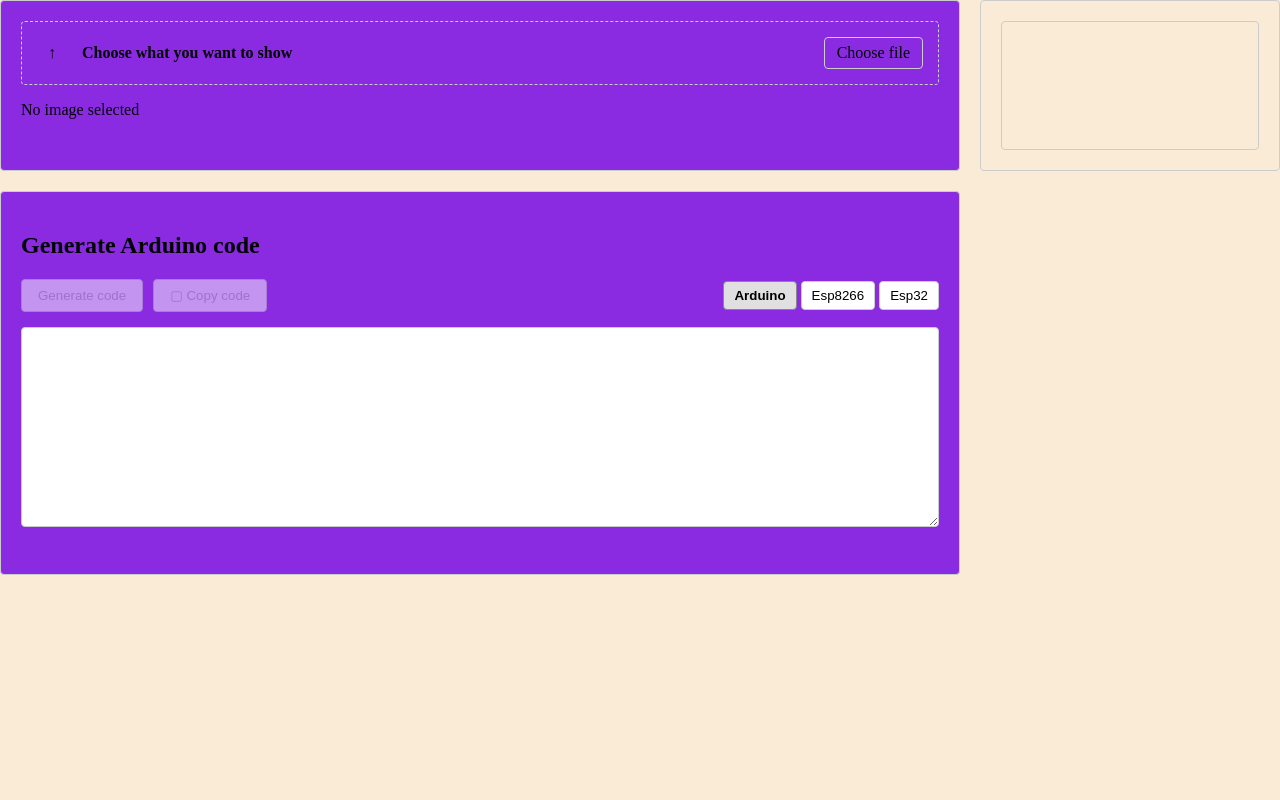
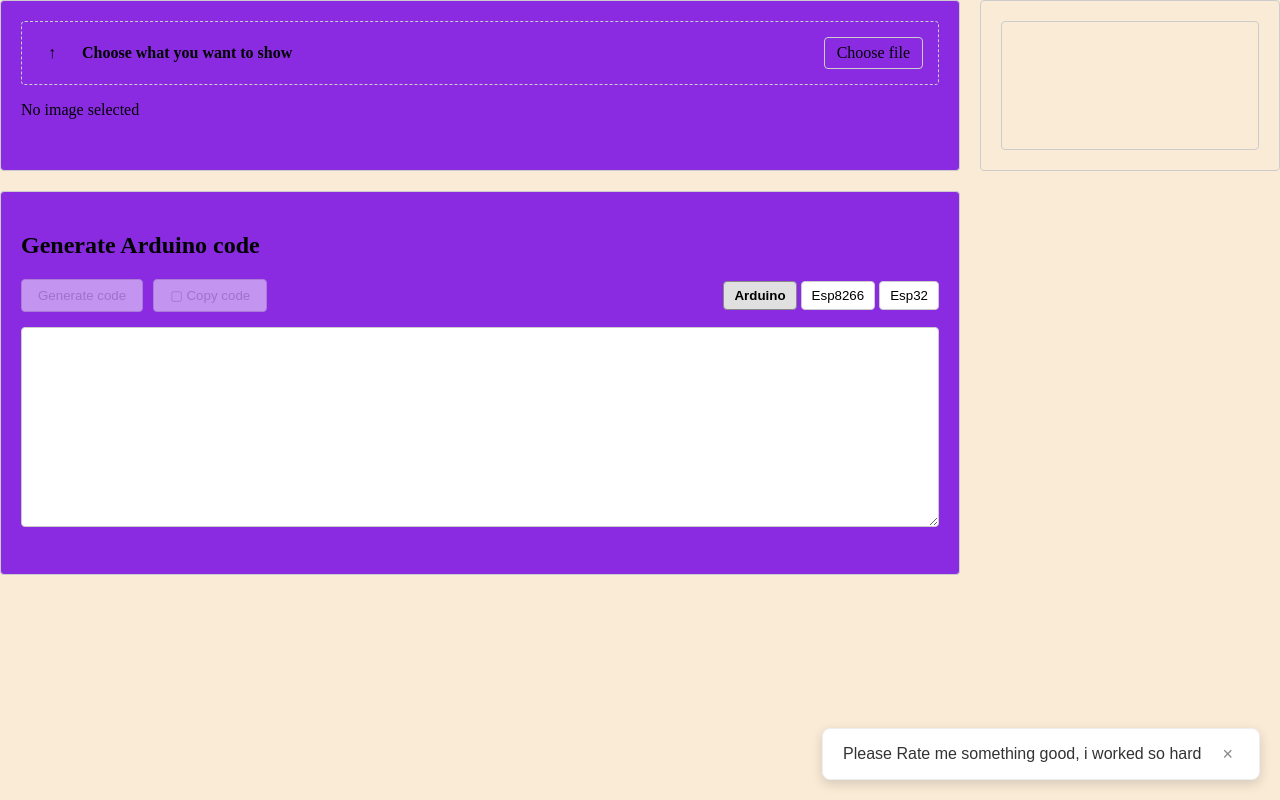
Before and after one commit to Tanzil-Alam/Bitmap-Generator, a plain HTML site: page index.html in a window 1280 px wide. Drawn offline with Linux system fonts and the light colour scheme.

Commit message:
Add rating popup for user feedback
Added a rating popup to the HTML body for user feedback.

```diff
--- a/index.html
+++ b/index.html
@@ -13,6 +13,12 @@
 </head>
 
 <body>
+   <div id="rating-popup"
+    style="position: fixed; bottom: 20px; right: 20px; background: #ffffff; color: #333333; padding: 15px 20px; border-radius: 8px; box-shadow: 0 4px 12px rgba(0,0,0,0.15); display: flex; align-items: center; gap: 15px; font-family: sans-serif; z-index: 9999; border: 1px solid #eee;">
+    <span>Please Rate me something good, i worked so hard</span>
+    <button onclick="document.getElementById('rating-popup').remove()"
+      style="background: none; border: none; font-size: 18px; cursor: pointer; color: #888888; line-height: 1;">&times;</button>
+  </div>
   </section>
 
   <section class="workspace" aria-label="Bitmap generator">
```
